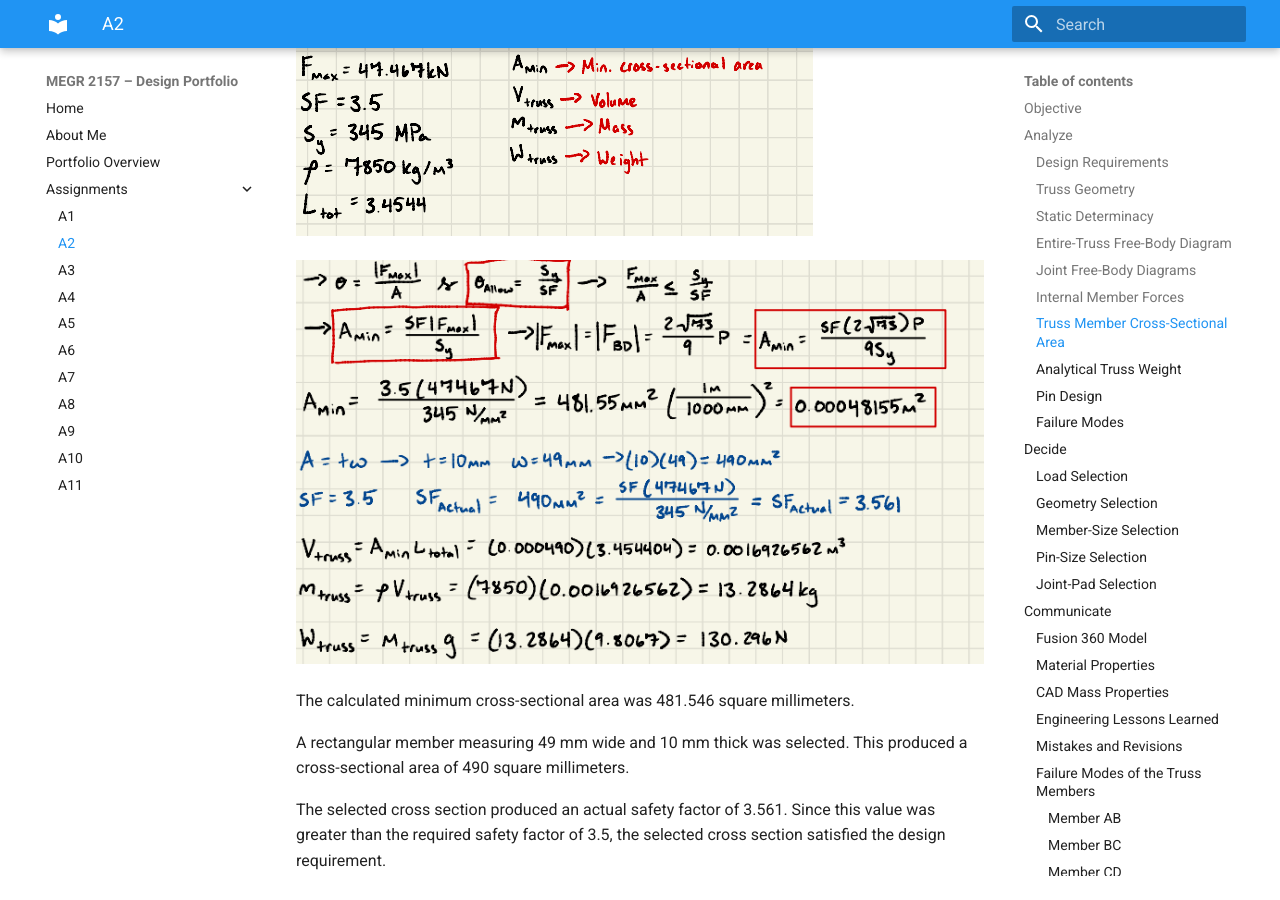
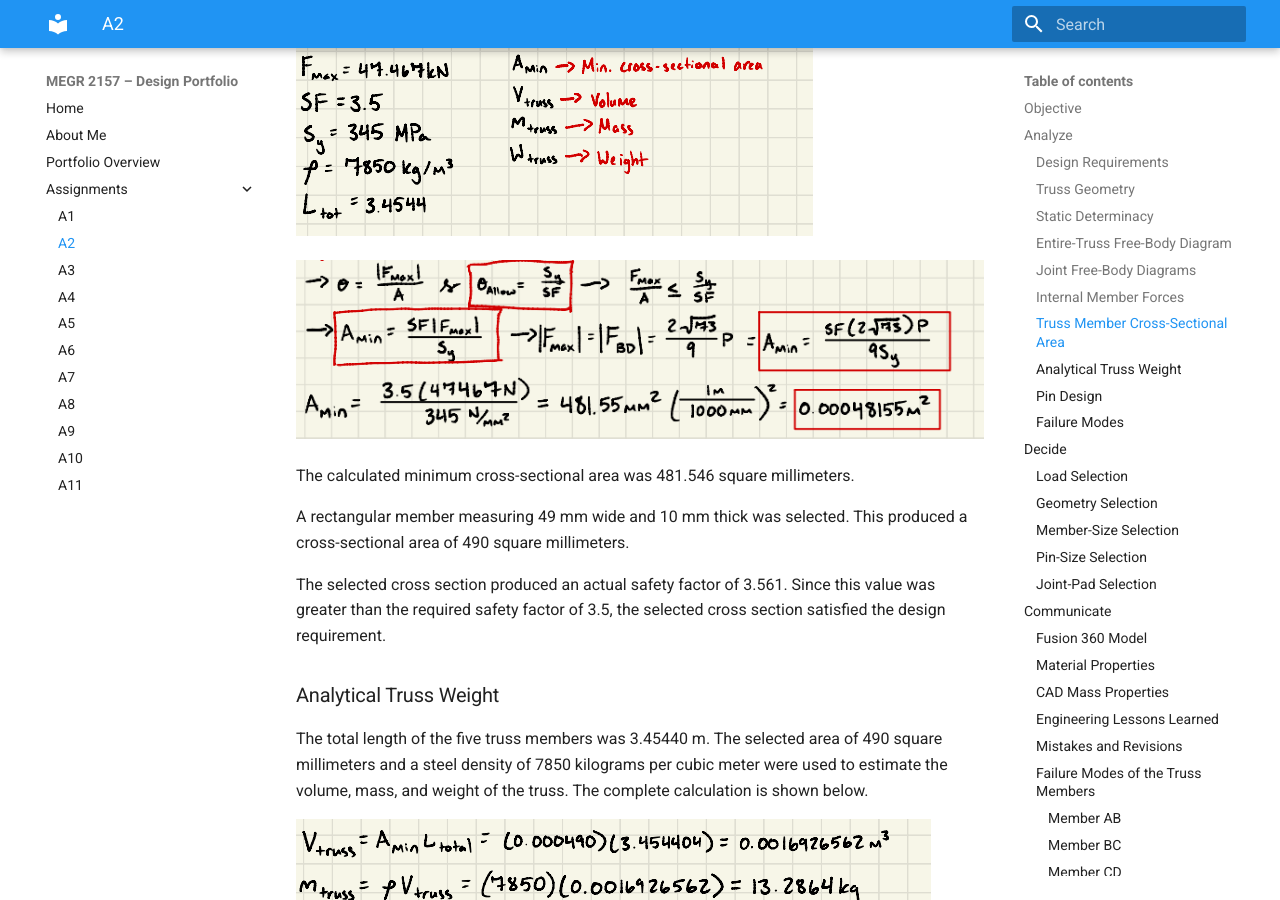
Before and after one commit to kbittneruncc/megr2157-portfolio, an MkDocs documentation site: the page built from docs/assignments/A02/index.md, in a window 1280 px wide and 900 px high, scrolled down 5855 px. Built offline with MkDocs 1.6.1 and Material for MkDocs 9.7.7, drawn with Linux system fonts in a browser that asks for light colours.

Commit message:
Update index.md

```diff
--- a/docs/assignments/A02/index.md
+++ b/docs/assignments/A02/index.md
@@ -82,7 +82,7 @@ The minimum member area was determined using the largest internal force, the yie
 
 ![Member-design knowns and unknowns](member-knowns-unknowns.png)
 
-![Numeric & symbolic member-area calculation](member-solved.png)
+![Numeric & symbolic member-area calculation](member-area.png)
 
 The calculated minimum cross-sectional area was 481.546 square millimeters.
 
```
